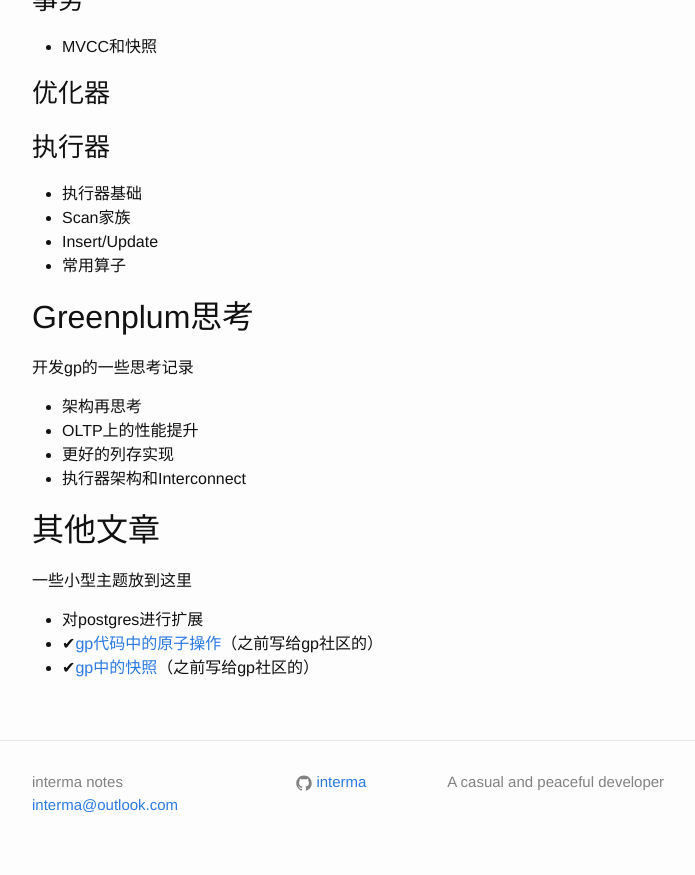
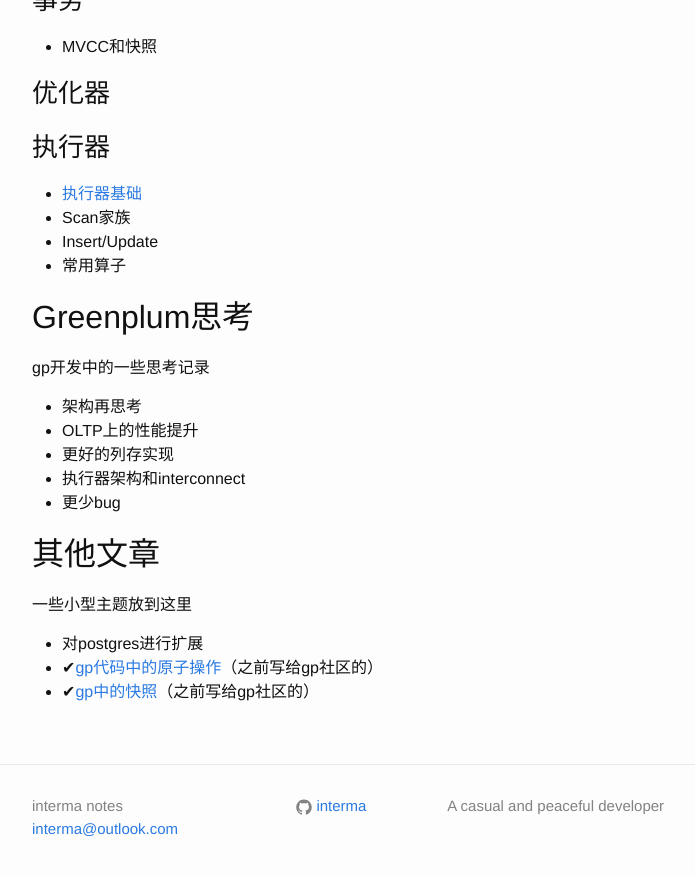
Before and after one commit to interma/interma.github.io, a Jekyll site: the page built from postgres.markdown, in a window 1280 px wide and 900 px high, scrolled down 912 px. Shown: the top 875 px of the window, without its empty margins (238-933 px from the left). Built offline with Jekyll 4.4.1, drawn with Linux system fonts in a browser that asks for light colours.

````diff
--- a/about.markdown
+++ b/about.markdown
@@ -18,3 +18,7 @@ nav_order: 10
  📜 Enjoys History and 🎮 TVGame
  💻 Coding with Fun
 ```
+
+Links:
+- https://github.com/interma
+- https://www.zhihu.com/people/interma
--- a/postgres.markdown
+++ b/postgres.markdown
@@ -36,17 +36,18 @@ nav_order: 1
 ### 优化器
 
 ### 执行器
-* 执行器基础
+* [执行器基础]({% post_url 2025-09-16-executor-common %})
 * Scan家族
 * Insert/Update
 * 常用算子
 
 ## Greenplum思考
-开发gp的一些思考记录
+gp开发中的一些思考记录
 * 架构再思考
 * OLTP上的性能提升
 * 更好的列存实现
-* 执行器架构和Interconnect
+* 执行器架构和interconnect
+* 更少bug
 
 ## 其他文章
 一些小型主题放到这里
````
Also changed, not shown: _posts/2025-09-16-executor-common.markdown (added, +8 -0 lines).
